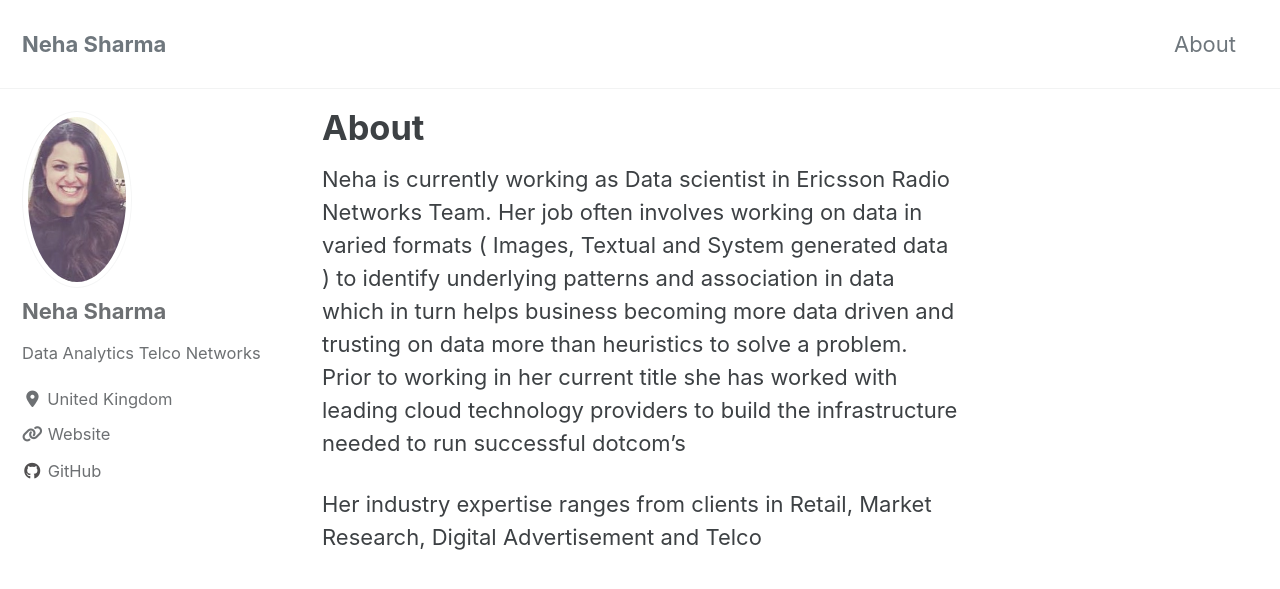
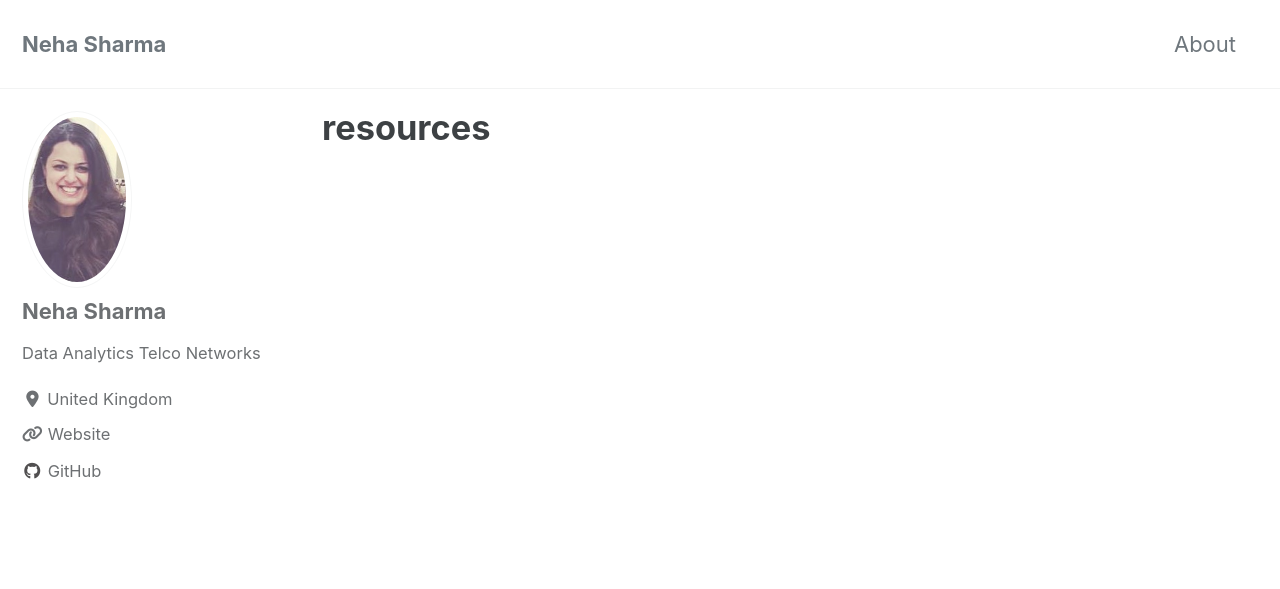
Before and after one commit to ns3115neha/ns3115neha.github.io, a Jekyll site: the page built from _pages/resources.md, in a window 1280 px wide and 900 px high. Shown: the top 589 px of the window. Built offline with Jekyll 4.4.1, drawn with Linux system fonts in a browser that asks for light colours; cached includes are drawn as plain includes; nearby versions of some CDN libraries.

Commit message:
Update resources.md

```diff
--- a/_pages/resources.md
+++ b/_pages/resources.md
@@ -1,10 +1,3 @@
 ---
-title: "About"
-permalink: /about/
-header:
-  image:"/images/datascience_01.jpg"
+title: "resources"
 ---
-
-Neha is currently working as Data scientist in Ericsson Radio Networks Team.  Her job often involves working on data in varied formats ( Images, Textual and System generated data ) to identify underlying patterns and association in data which in turn helps  business  becoming more data driven and trusting on data more than heuristics to solve a problem. Prior to working in her current title she has worked with leading cloud technology providers to build the infrastructure needed to run successful dotcom’s
-
-Her industry expertise ranges from clients in  Retail, Market Research, Digital Advertisement and Telco
```
